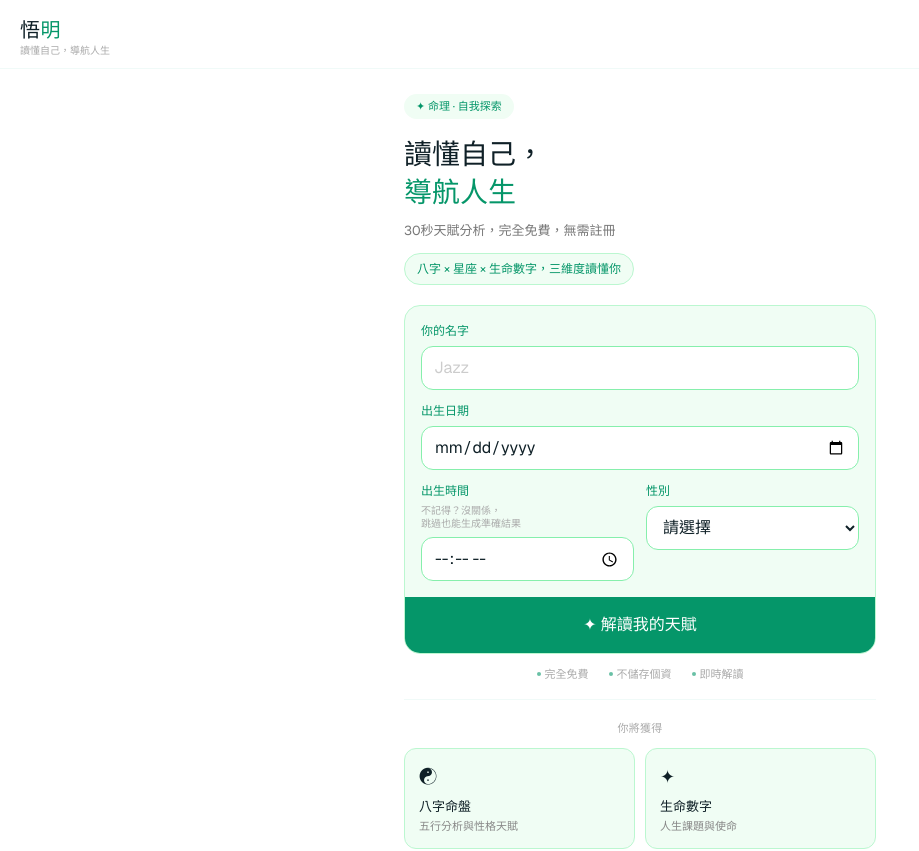
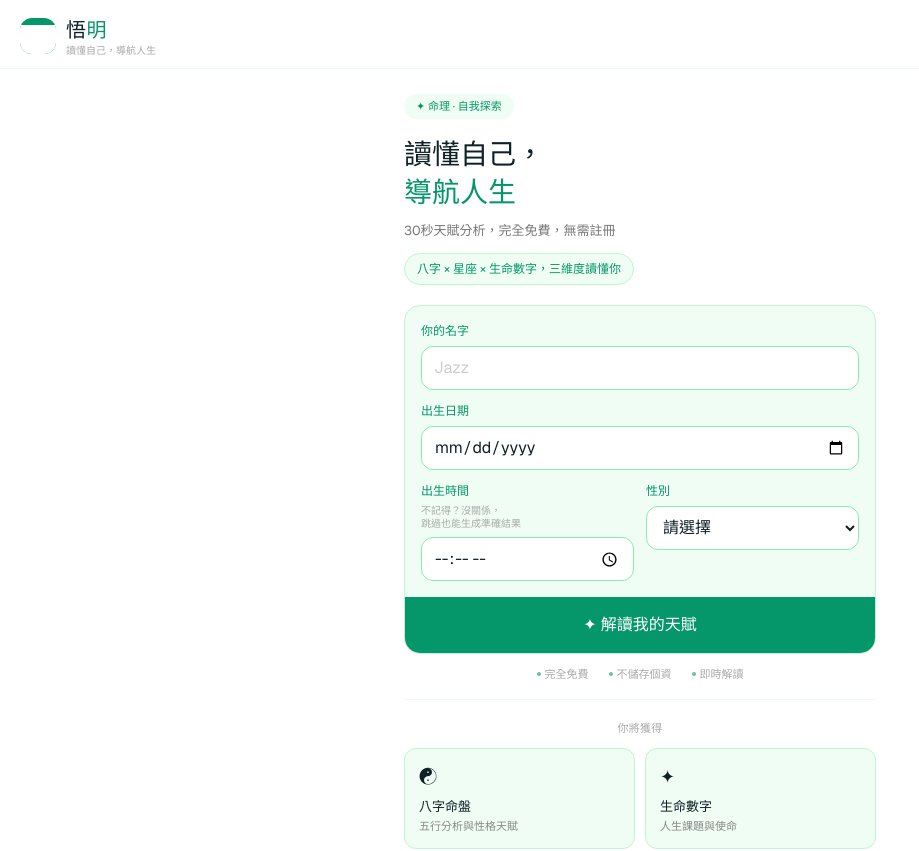
Before and after one commit to jazzteybh/wuming, a Next.js app: page / in a window 1280 px wide. Shown: the top 851 px of the page, without its empty margins (0-919 px from the left). Built offline with nearby package versions, Linux system fonts and the light colour scheme.

Commit message:
Add logo to navbar
- Add knot logo icon to navbar on main page
- Display as green rounded square with white knot (app icon style)

```diff
--- a/src/app/page.tsx
+++ b/src/app/page.tsx
@@ -33,9 +33,15 @@ export default function Home() {
   return (
     <main className="min-h-screen bg-white">
       <nav className="flex justify-between items-center px-5 pt-4 pb-3 border-b border-[#F0FAF8]">
-        <div>
-          <span className="text-xl font-medium tracking-wide">悟<span className="text-[#059669]">明</span></span>
-          <p className="text-[10px] text-[#AAA] leading-none mt-0.5">讀懂自己，導航人生</p>
+        <div className="flex items-center gap-2.5">
+          <div className="h-9 w-9 rounded-xl bg-[#059669] overflow-hidden flex items-center justify-center">
+            {/* eslint-disable-next-line @next/next/no-img-element */}
+            <img src="/logo.png" alt="悟明" style={{width: '160%', marginTop: '-30%', marginBottom: '-70%', filter: 'brightness(0) invert(1)'}} />
+          </div>
+          <div>
+            <span className="text-xl font-medium tracking-wide">悟<span className="text-[#059669]">明</span></span>
+            <p className="text-[10px] text-[#AAA] leading-none mt-0.5">讀懂自己，導航人生</p>
+          </div>
         </div>
       </nav>
 
```
Also changed, not shown: public/logo.png (added).
